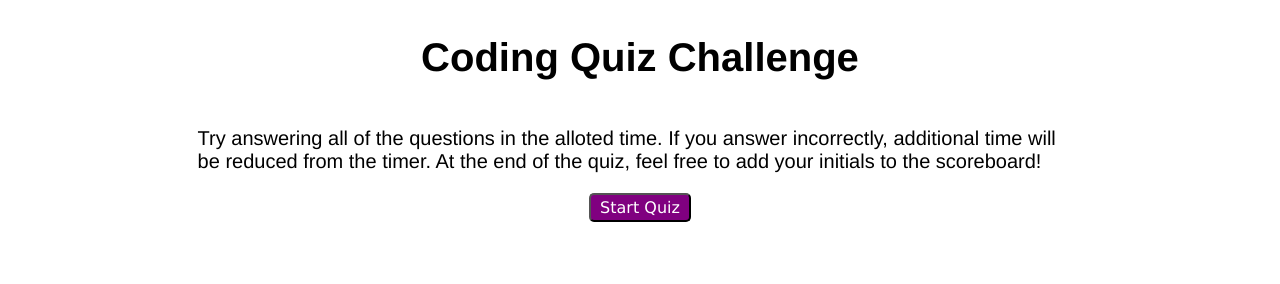
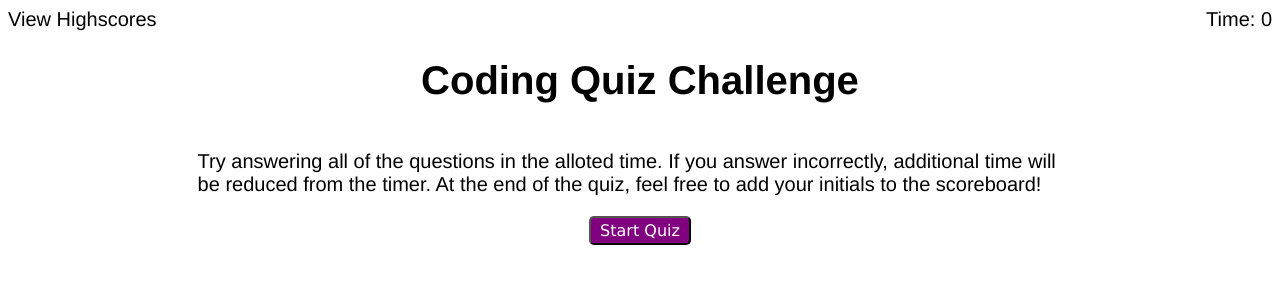
Before and after one commit to Pythonidaer/CodingQuiz, a plain HTML site: page index.html in a window 1280 px wide. Drawn offline with Linux system fonts and the light colour scheme.

Commit message:
Added Highscores and Time: 0 to index.html and also researched what needs to happen next.

```diff
--- a/assets/css/styles.css
+++ b/assets/css/styles.css
@@ -1,6 +1,15 @@
 body {
     font-family:'Franklin Gothic Medium', 'Arial Narrow', Arial, sans-serif;
     font-size: 20px;
+}
+
+header {
+    display: flex;
+    justify-content: space-between;
+}
+
+header p {
+    margin: 0;
 }
 
 .container {
--- a/assets/scripts/behavior.js
+++ b/assets/scripts/behavior.js
@@ -3,9 +3,16 @@
 var startBtn = document.getElementById('start');
 
 startBtn.addEventListener('click', function() {
-    // This needs to be changed for when the website is live.
-    let homePage = 'file:///C:/Users/jonam/CodingQuiz/index.html';
-    let quizPage = 'file:///C:/Users/jonam/CodingQuiz/quiz.html';
+    // For testing on local machine.
+    // let homePage = 'file:///C:/Users/jonam/CodingQuiz/index.html';
+    // let quizPage = 'file:///C:/Users/jonam/CodingQuiz/quiz.html';
+
+    // For production.
+    let homePage = 'https://pythonidaer.github.io/CodingQuiz/index.html';
+    let quizPage = 'https://pythonidaer.github.io/CodingQuiz/quiz.html';
+
+    // https://pythonidaer.github.io/CodingQuiz/index.html
+    // https://pythonidaer.github.io/CodingQuiz/quiz.html
 
     // (if location is index.html) then (location is quiz.html) otherwise (location is index.html)
     (location.href === homePage) && (location.href = quizPage) || (location.href = homePage);
--- a/index.html
+++ b/index.html
@@ -7,6 +7,10 @@
     <title>JavaScript Coding Quiz</title>
 </head>
 <body>
+    <header>
+        <p>View Highscores</p>
+        <p>Time: 0</p>
+    </header>
     <div class="container flexbox">
         <h1>Coding Quiz Challenge</h1>
         <p>Try answering all of the questions in the alloted time. If you answer incorrectly, additional time will be reduced from the timer. At the end of the quiz, feel free to add your initials to the scoreboard!</p>
@@ -27,3 +31,31 @@ Basic if-else structure.
 Difference between a while loop and an iteration.
 Anonymous function.
  -->
+
+ <!--
+     What I want to do next:
+     Start button has timer go down from 75 seconds but stays on page
+
+     Home page has View Highscores in left corner and Time: 0 in right corner
+     Start button needs to stay on this page
+
+     Start button shows first question
+     Clicking answer (1-4) switches to next question
+     If answer is right or wrong, a grey 'Correct!' or 'Wrong!' shows at the bottom under a <hr>
+
+     When last question (or time runs out) is answered:
+
+     "All done!"
+
+     Your final score is: ___ Submit
+
+     Submit goes to:
+
+     "Highscores" (highscores.html - a different page!)
+     two buttons:
+     - Go Back (to index.html)
+     - Clear Highscores (clears scoreboard, otherwise users localScores should remain)
+
+
+
+  -->
```
Also changed, not shown: 1 other file.
